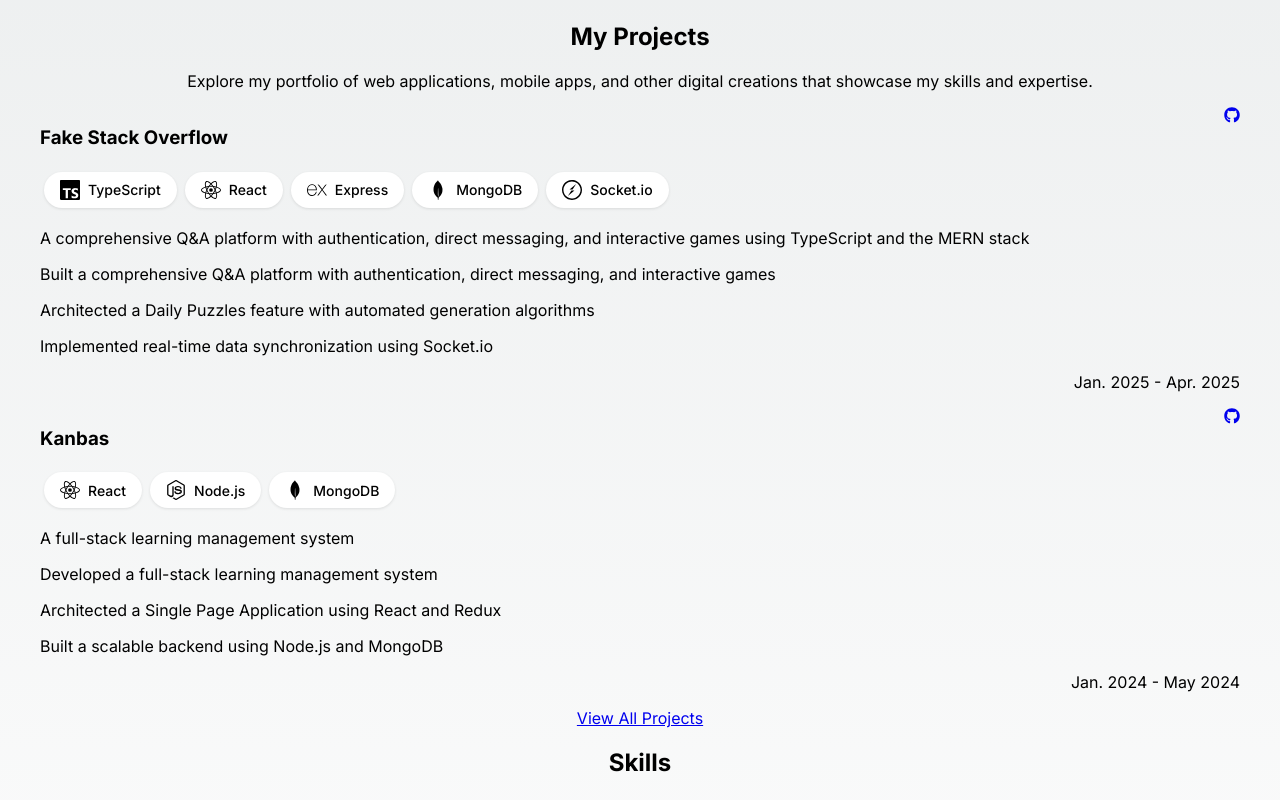
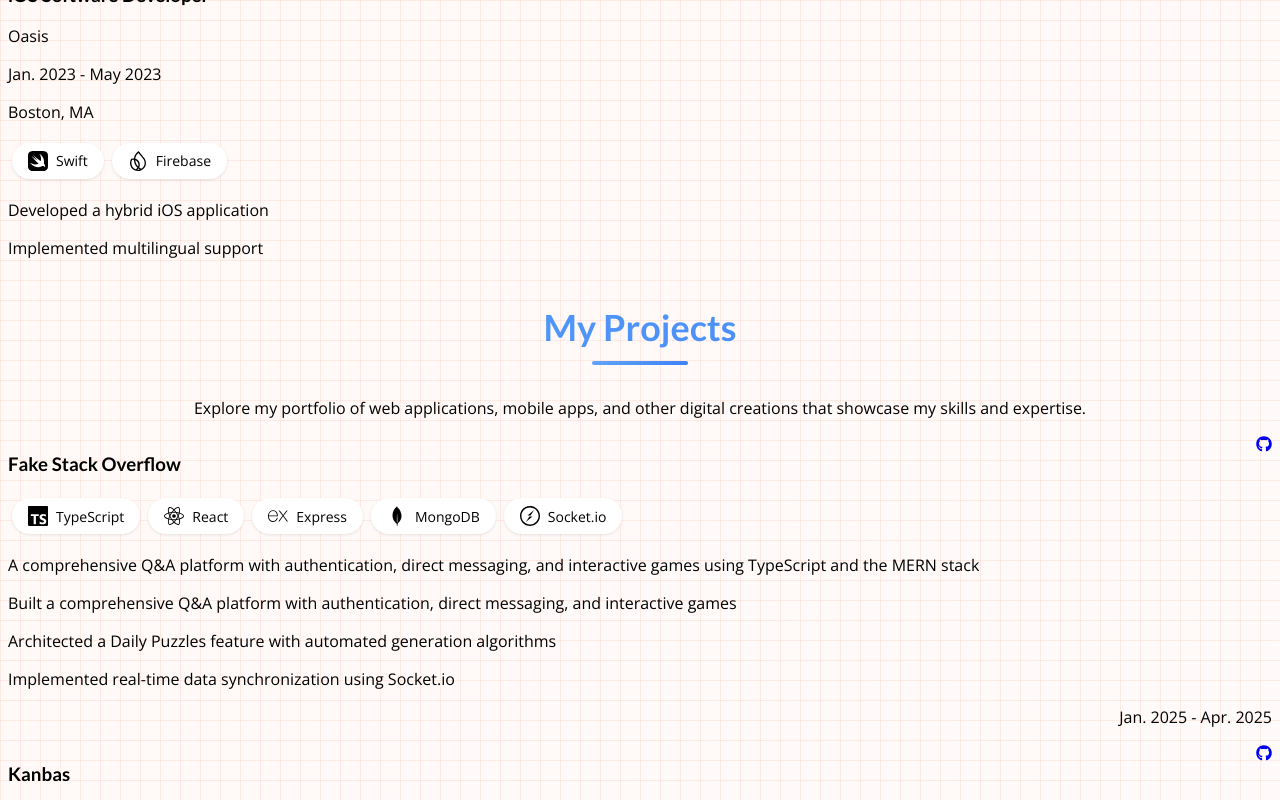
Before and after one commit to Jaber1028/portfolio, a Next.js app: page / in a window 1280 px wide. Shown: the part 1780-2580 px from the top of the page. Built offline with nearby package versions, Linux system fonts and the light colour scheme.

Commit message:
Enhance global styles and layout by introducing new section titles and button styles. Updated ThemeToggle component to respect system color preferences. Removed legacy global styles file for cleaner structure. Improved overall visual consistency and dark mode support.

```diff
--- a/src/app/globals.css
+++ b/src/app/globals.css
@@ -1,27 +1,141 @@
+@import url('https://fonts.googleapis.com/css2?family=Lato:wght@400;700&family=Open+Sans:wght@400;600&display=swap');
+@import url('https://cdnjs.cloudflare.com/ajax/libs/font-awesome/6.0.0/css/all.min.css');
+
 @tailwind base;
 @tailwind components;
 @tailwind utilities;
 
+@layer components {
+  .section-title {
+    font-size: 2.25rem;
+    font-weight: 700;
+    margin-bottom: 3rem;
+    text-align: center;
+    background: linear-gradient(135deg, #60a5fa 0%, #3b82f6 100%);
+    -webkit-background-clip: text;
+    -webkit-text-fill-color: transparent;
+    background-clip: text;
+    position: relative;
+    width: 100%;
+    display: block;
+  }
+
+  .section-title::after {
+    content: '';
+    position: absolute;
+    bottom: -1rem;
+    left: 50%;
+    transform: translateX(-50%);
+    width: 96px;
+    height: 4px;
+    background: linear-gradient(135deg, #60a5fa 0%, #3b82f6 100%);
+    border-radius: 2px;
+  }
+
+  .button-primary {
+    display: inline-block;
+    background: linear-gradient(135deg, #60A5FA 0%, #3B82F6 100%);
+    color: white;
+    font-weight: 500;
+    padding: 0.75rem 1.5rem;
+    border-radius: 9999px;
+    transition: all 0.3s ease;
+    box-shadow: 0 2px 4px -1px rgba(96, 165, 250, 0.1), 0 1px 2px -1px rgba(96, 165, 250, 0.05);
+    text-align: center;
+    position: relative;
+    overflow: hidden;
+    z-index: 1;
+    text-decoration: none;
+  }
+
+  .button-primary:hover {
+    transform: translateY(-1px);
+    box-shadow: 0 4px 6px -1px rgba(96, 165, 250, 0.2), 0 2px 4px -1px rgba(96, 165, 250, 0.1);
+    text-decoration: none;
+  }
+
+  .button-primary:active {
+    transform: translateY(0);
+    box-shadow: 0 2px 4px -1px rgba(96, 165, 250, 0.1), 0 1px 2px -1px rgba(96, 165, 250, 0.05);
+    text-decoration: none;
+  }
+
+  .button-primary::before {
+    content: '';
+    position: absolute;
+    top: 0;
+    left: 0;
+    width: 100%;
+    height: 100%;
+    background: linear-gradient(135deg, #3B82F6 0%, #2563EB 100%);
+    opacity: 0;
+    z-index: -1;
+    transition: opacity 0.3s ease;
+  }
+
+  .button-primary:hover::before {
+    opacity: 1;
+  }
+
+  .dark .button-primary {
+    background: linear-gradient(135deg, #2563EB 0%, #1D4ED8 100%);
+    box-shadow: 0 2px 4px -1px rgba(37, 99, 235, 0.1), 0 1px 2px -1px rgba(37, 99, 235, 0.05);
+  }
+
+  .dark .button-primary:hover {
+    box-shadow: 0 4px 6px -1px rgba(37, 99, 235, 0.2), 0 2px 4px -1px rgba(37, 99, 235, 0.1);
+  }
+
+  .dark .button-primary::before {
+    background: linear-gradient(135deg, #1D4ED8 0%, #1E40AF 100%);
+  }
+}
+
+#webcrumbs {
+  font-family: 'Open Sans', sans-serif;
+}
+
 :root {
+  --title-font: 'Lato', sans-serif;
+  --body-font: 'Open Sans', sans-serif;
+  --font-title: 'Lato', sans-serif;
+  --font-body: 'Open Sans', sans-serif;
   --foreground-rgb: 0, 0, 0;
-  --background-start-rgb: 214, 219, 220;
-  --background-end-rgb: 255, 255, 255;
+  --background-rgb: 255, 255, 255;
 }
 
 .dark {
   --foreground-rgb: 255, 255, 255;
-  --background-start-rgb: 0, 0, 0;
-  --background-end-rgb: 0, 0, 0;
+  --background-rgb: 0, 0, 0;
 }
 
 body {
   color: rgb(var(--foreground-rgb));
-  background: linear-gradient(
-    to bottom,
-    rgb(var(--background-start-rgb)),
-    rgb(var(--background-end-rgb))
-  );
-  transition: color 0.3s, background-color 0.3s;
+  background-color: rgb(var(--background-rgb));
+  background-image:
+    linear-gradient(135deg, rgba(250, 91, 48, 0.05) 0%, rgba(250, 91, 48, 0.02) 100%),
+    linear-gradient(rgba(250, 91, 48, 0.1) 1px, transparent 1px),
+    linear-gradient(90deg, rgba(250, 91, 48, 0.1) 1px, transparent 1px);
+  background-size: 100% 100%, 20px 20px, 20px 20px;
+  transition: color 0.3s, background-color 0.3s ease;
+}
+
+.dark body {
+  background-color: rgb(0, 0, 0);
+  background-image:
+    linear-gradient(135deg, rgba(250, 91, 48, 0.1) 0%, rgba(250, 91, 48, 0.05) 100%),
+    linear-gradient(rgba(250, 91, 48, 0.2) 1px, transparent 1px),
+    linear-gradient(90deg, rgba(250, 91, 48, 0.2) 1px, transparent 1px);
+  background-size: 100% 100%, 20px 20px, 20px 20px;
+}
+
+#webcrumbs h1,
+#webcrumbs h2,
+#webcrumbs h3,
+#webcrumbs h4,
+#webcrumbs h5,
+#webcrumbs h6 {
+  font-family: var(--title-font);
 }
 
 @layer utilities {
--- a/src/app/layout.tsx
+++ b/src/app/layout.tsx
@@ -15,12 +15,12 @@ export default function RootLayout({
   children: React.ReactNode;
 }) {
   return (
-    <html lang="en" suppressHydrationWarning className="dark">
+    <html lang="en" suppressHydrationWarning>
       <head>
         <link rel="icon" href="/favicon.ico" />
         <meta name="viewport" content="width=device-width, initial-scale=1.0" />
       </head>
-      <body className={`${inter.className} bg-white dark:bg-black`}>
+      <body className={inter.className}>
         {children}
         <ThemeToggle />
         <Analytics />
--- a/src/app/page.tsx
+++ b/src/app/page.tsx
@@ -89,6 +89,7 @@ export default function Home() {
         {/* About Section */}
         <section id="about" className="py-20 relative">
           <div className="container mx-auto px-4">
+            <h2 className="section-title">About</h2>
             <motion.div
               initial={{ opacity: 0, y: 20 }}
               whileInView={{ opacity: 1, y: 0 }}
@@ -121,15 +122,7 @@ export default function Home() {
         {/* Education Section */}
         <section id="education" className="py-20 relative">
           <div className="container mx-auto px-4">
-            <motion.h2
-              initial={{ opacity: 0, y: 20 }}
-              whileInView={{ opacity: 1, y: 0 }}
-              transition={{ duration: 0.8 }}
-              viewport={{ once: true }}
-              className="text-4xl font-bold mb-12 text-center text-white"
-            >
-              Education
-            </motion.h2>
+            <h2 className="section-title">Education</h2>
             <motion.div
               initial={{ opacity: 0, y: 20 }}
               whileInView={{ opacity: 1, y: 0 }}
@@ -173,15 +166,7 @@ export default function Home() {
         {/* Experience Section */}
         <section id="experience" className="py-20 relative">
           <div className="container mx-auto px-4">
-            <motion.h2
-              initial={{ opacity: 0, y: 20 }}
-              whileInView={{ opacity: 1, y: 0 }}
-              transition={{ duration: 0.8 }}
-              viewport={{ once: true }}
-              className="text-4xl font-bold mb-12 text-center text-white"
-            >
-              Experience
-            </motion.h2>
+            <h2 className="section-title">Experience</h2>
             <div className="grid grid-cols-1 md:grid-cols-2 lg:grid-cols-3 gap-8 max-w-6xl mx-auto">
               {[
                 {
@@ -255,15 +240,7 @@ export default function Home() {
         {/* Projects Section */}
         <section id="projects" className="py-20 relative">
           <div className="container mx-auto px-4">
-            <motion.h2
-              initial={{ opacity: 0, y: 20 }}
-              whileInView={{ opacity: 1, y: 0 }}
-              transition={{ duration: 0.8 }}
-              viewport={{ once: true }}
-              className="text-4xl font-bold mb-4 text-center text-white"
-            >
-              My Projects
-            </motion.h2>
+            <h2 className="section-title">My Projects</h2>
             <p className="text-center text-blue-200 max-w-2xl mx-auto mb-12">
               Explore my portfolio of web applications, mobile apps, and other digital creations that showcase my skills and expertise.
             </p>
@@ -345,7 +322,7 @@ export default function Home() {
             <div className="text-center mt-12">
               <Link
                 href="/projects"
-                className="inline-block bg-blue-600 hover:bg-blue-700 text-white font-semibold py-3 px-8 rounded-lg transition-colors duration-300"
+                className="button-primary"
               >
                 View All Projects
               </Link>
@@ -356,7 +333,7 @@ export default function Home() {
        {/* Skills Section */}
        <section id="skills" className="py-20 relative">
           <div className="container mx-auto px-4">
-            <h2 className="text-3xl font-bold text-center text-white mb-16">Skills</h2>
+            <h2 className="section-title">Skills</h2>
             <div className="space-y-12">
               <div>
                 <h3 className="text-xl font-semibold mb-4 text-gray-200">Languages</h3>
@@ -406,6 +383,7 @@ export default function Home() {
         {/* Contact Section */}
         <section id="contact" className="py-20 relative">
           <div className="container mx-auto px-4">
+            <h2 className="section-title">Get In Touch</h2>
             <motion.div
               initial={{ opacity: 0, y: 20 }}
               whileInView={{ opacity: 1, y: 0 }}
@@ -413,7 +391,6 @@ export default function Home() {
               viewport={{ once: true }}
               className="max-w-4xl mx-auto text-center"
             >
-              <h2 className="text-4xl font-bold mb-8 text-white">Get In Touch</h2>
               <p className="text-xl text-blue-200 mb-12">
                 I&apos;m currently looking for new opportunities. Feel free to reach out!
               </p>
--- a/src/components/Layout.tsx
+++ b/src/components/Layout.tsx
@@ -6,10 +6,10 @@ interface LayoutProps {
 
 const Layout = ({ children }: LayoutProps) => {
   return (
-    <div id="webcrumbs" className="min-h-screen bg-neutral-100 dark:bg-neutral-900 py-8 px-4 font-body transition-colors duration-200">
-      <div className="w-[1200px] mx-auto shadow-lg rounded-lg min-h-[800px] transition-colors duration-200">
+    <div id="webcrumbs" className="min-h-screen py-8 px-4 font-body transition-colors duration-200">
+      <div className="max-w-7xl mx-auto">
         {/* Main Content */}
-        <main className="p-10">
+        <main className="p-4 sm:p-6 md:p-8">
           {children}
         </main>
       </div>
--- a/src/components/ThemeToggle.tsx
+++ b/src/components/ThemeToggle.tsx
@@ -10,7 +10,12 @@ export default function ThemeToggle() {
 
   useEffect(() => {
     setMounted(true);
-    const theme = localStorage.getItem('theme') || 'light';
+    // Check system preference first
+    const systemPrefersDark = window.matchMedia('(prefers-color-scheme: dark)').matches;
+    const savedTheme = localStorage.getItem('theme');
+
+    // Use saved theme if exists, otherwise use system preference
+    const theme = savedTheme || (systemPrefersDark ? 'dark' : 'light');
     setIsDark(theme === 'dark');
     document.documentElement.classList.toggle('dark', theme === 'dark');
   }, []);
--- a/src/styles/globals.css
+++ /dev/null
@@ -1,25 +0,0 @@
-@import url('https://fonts.googleapis.com/css2?family=Lato&display=swap');
-@import url('https://fonts.googleapis.com/css2?family=Open+Sans&display=swap');
-@import url('https://cdnjs.cloudflare.com/ajax/libs/font-awesome/6.5.2/css/all.min.css');
-
-@tailwind base;
-@tailwind components;
-@tailwind utilities;
-
-#webcrumbs {
-  font-family: var(--font-body);
-}
-
-#webcrumbs h1,
-#webcrumbs h2,
-#webcrumbs h3,
-#webcrumbs h4,
-#webcrumbs h5,
-#webcrumbs h6 {
-  font-family: var(--font-title);
-}
-
-:root {
-  --font-title: 'Lato', ui-sans-serif, system-ui, sans-serif, 'Apple Color Emoji', 'Segoe UI Emoji', 'Segoe UI Symbol', 'Noto Color Emoji';
-  --font-body: 'Open Sans', ui-sans-serif, system-ui, sans-serif, 'Apple Color Emoji', 'Segoe UI Emoji', 'Segoe UI Symbol', 'Noto Color Emoji';
-}
```
Also changed, not shown: public/grid.svg (added).
